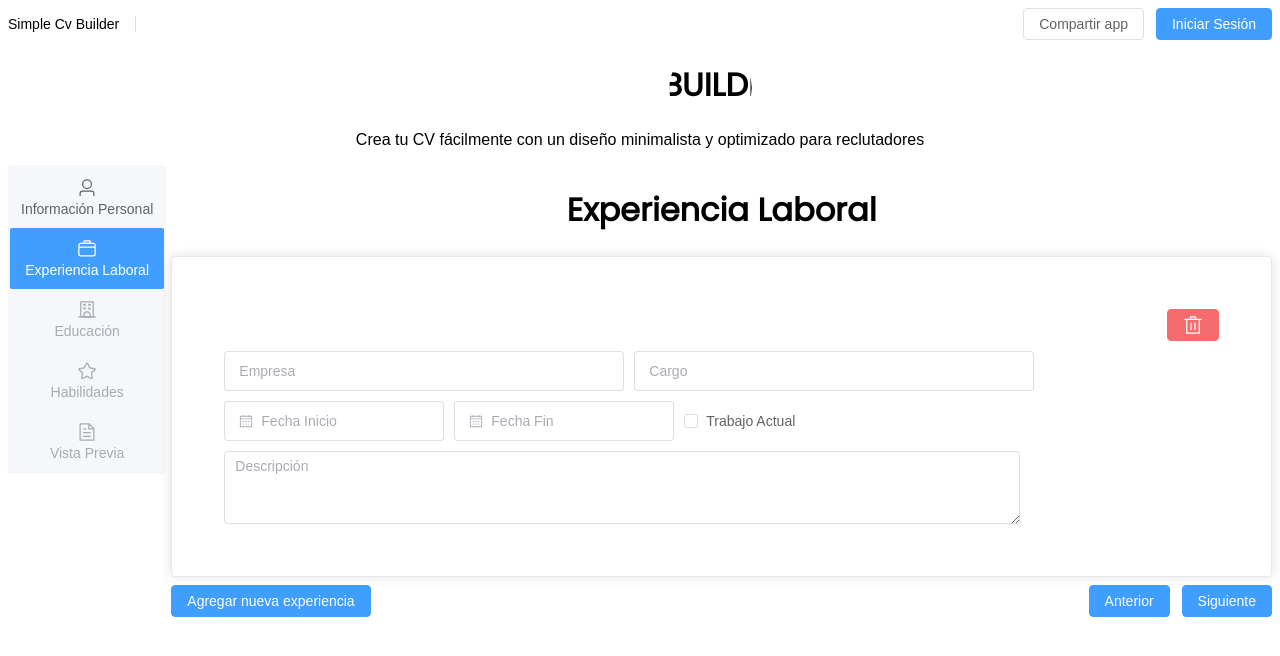
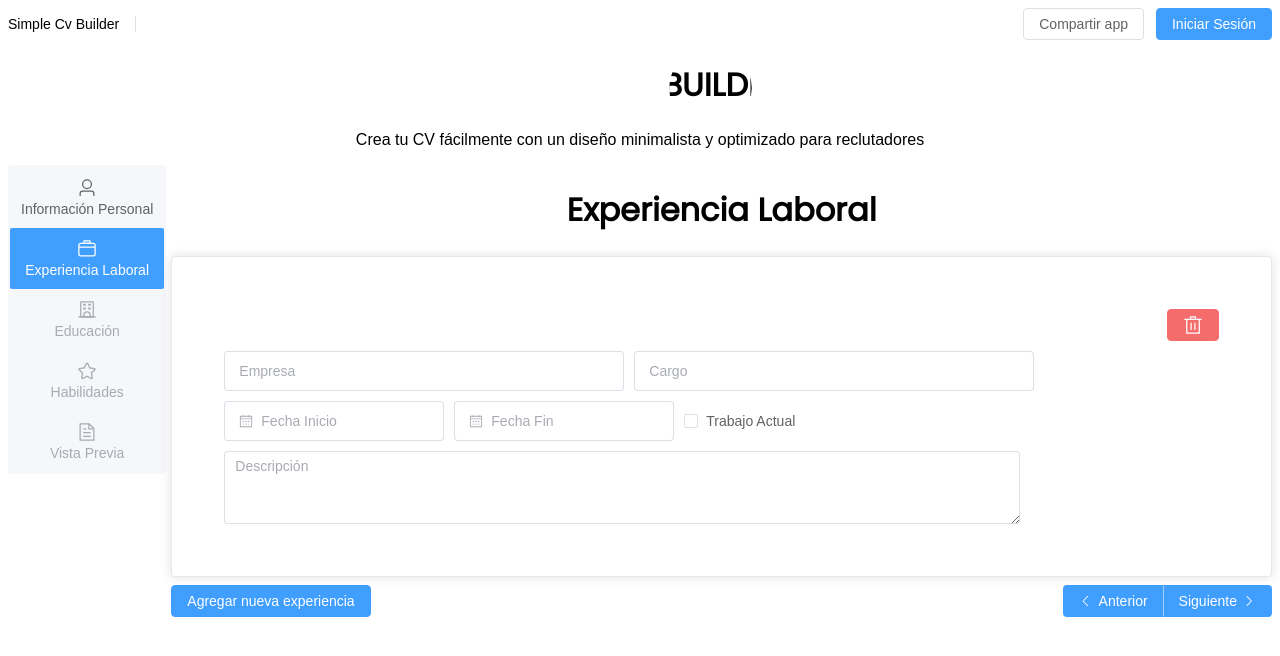
Before and after one commit to fainnerramirez/SimpleCvBuilder, a Vue app: page / in a window 1280 px wide. Both pictures are taken after a click on the button "siguiente". Shown: the top 656 px of the page. Built offline with nearby package versions, Linux system fonts and the light colour scheme.

Commit message:
feat: mejoras en UI

```diff
--- a/src/components/WorkExperienceComponent.vue
+++ b/src/components/WorkExperienceComponent.vue
@@ -6,10 +6,14 @@
     </span>
     <div class="buttons">
       <el-button type="primary" @click="addExperience">Agregar nueva experiencia</el-button>
-      <div class="buttons-actions">
-        <el-button type="primary" @click="previous">Anterior</el-button>
-        <el-button type="primary" @click="next">Siguiente</el-button>
-      </div>
+      <el-button-group class="buttons-actions">
+        <el-button type="primary" :icon="ArrowLeft" @click="previous">Anterior</el-button>
+        <el-button type="primary" @click="next">
+          Siguiente<el-icon class="el-icon--right">
+            <ArrowRight />
+          </el-icon>
+        </el-button>
+      </el-button-group>
     </div>
   </div>
 </template>
@@ -19,6 +23,7 @@ import ExperienceComponent from './ExperienceComponent.vue';
 import { useSimpleCvStore } from '../stores/store';
 import { storeToRefs } from 'pinia';
 import { v4 as uuid } from 'uuid';
+import { ArrowLeft, ArrowRight } from "@element-plus/icons-vue";
 
 const store = useSimpleCvStore();
 const { workExperienceStore: dataExperience } = storeToRefs(store);
```
